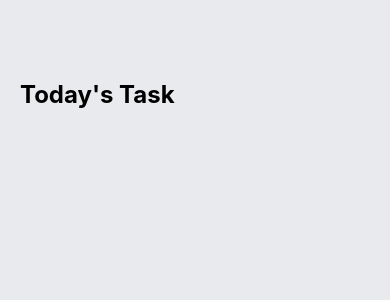
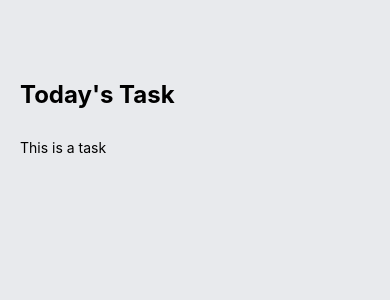
Before and after one commit to octoi/react-native-todo-app, a React Native app: screen / in a window 390 px wide. Shown: the top 300 px of the page. Built offline with nearby package versions, Linux system fonts and the light colour scheme.

Commit message:
used task

```diff
--- a/App.js
+++ b/App.js
@@ -1,5 +1,5 @@
-import { StatusBar } from 'expo-status-bar';
 import React from 'react';
+import Task from './components/Task';
 import { StyleSheet, Text, View } from 'react-native';
 
 export default function App() {
@@ -10,7 +10,7 @@ export default function App() {
         <Text style={styles.sectionTitle}>Today's Task</Text>
 
         <View style={styles.items}>
-          {/* this is were the tasks will go */}
+          <Task />
         </View>
       </View>
     </View>
```
